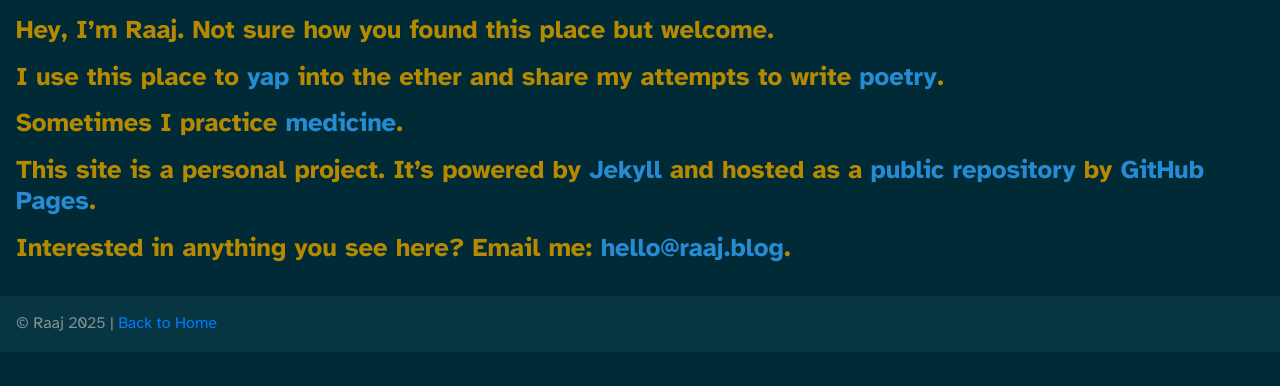
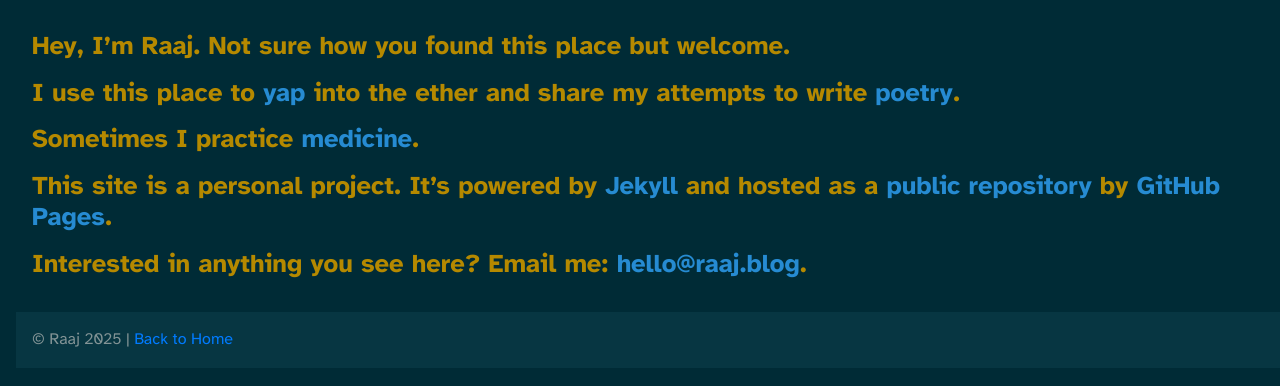
Before and after one commit to itsraaj/itsraaj.github.io, a Jekyll site: the page built from index.md, in a window 1280 px wide. Shown: the top 386 px of the page. Built offline with Jekyll 4.4.1, drawn with Linux system fonts in a browser that asks for light colours.

Commit message:
Update style.css

```diff
--- a/assets/css/style.css
+++ b/assets/css/style.css
@@ -56,7 +56,7 @@ body {
   background-color: #002b36; /* Solarized Dark background */
   color: #839496; /* Solarized main text */
   margin: 0;
-  padding: 0;
+  padding: 1rem;
 }
 
 a {
@@ -103,7 +103,6 @@ main {
   padding: 1rem; /* Add 1rem padding for consistent spacing */
   text-align: left; /* Ensure all text is left-aligned */
   margin: 0; /* Remove margin that could center it unexpectedly */
-  display: block; /* Reset potential flexbox behaviors */
 }
 
 footer {
```
